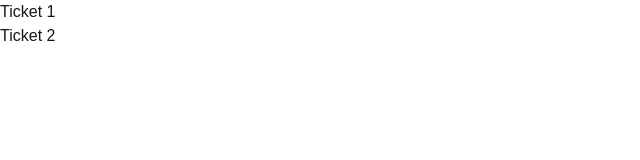
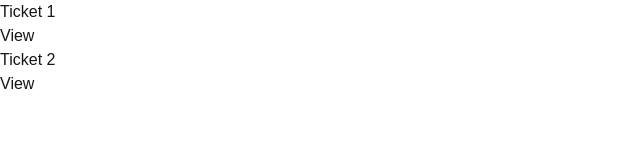
Before and after one commit to sst4l/road-to-next-app, a Next.js app: page /tickets in a window 1280 px wide. Shown: the top 160 px of the page, without its empty margins (0-640 px from the left). Built offline with nearby package versions, Linux system fonts and the light colour scheme.

Commit message:
link ticket pages

```diff
--- a/src/app/tickets/page.tsx
+++ b/src/app/tickets/page.tsx
@@ -1,3 +1,4 @@
+import Link from "next/link";
 import { initialTickets } from "../data";
 
 const TicketsPage = () => {
@@ -6,6 +7,10 @@ const TicketsPage = () => {
             {initialTickets.map((ticket) => (
                 <div key={ticket.id}>
                     <h2 className="text-lg">{ticket.title}</h2>
+
+                    <Link href={`/tickets/${ticket.id}`} className="text-sm underline">
+                        View
+                    </Link>
                 </div>
             ))}
         </div>
```
